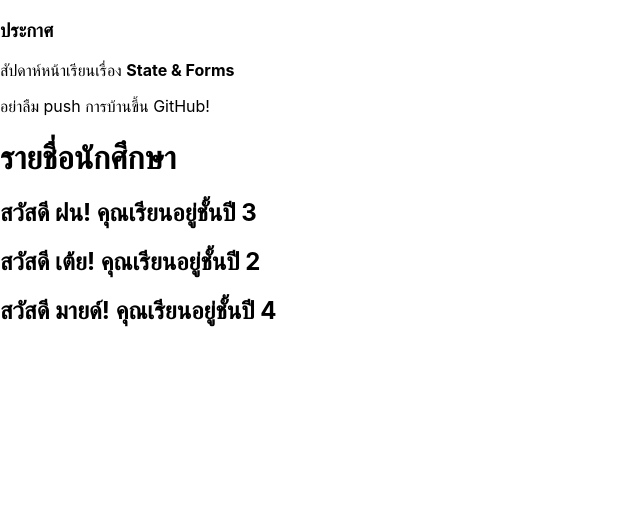
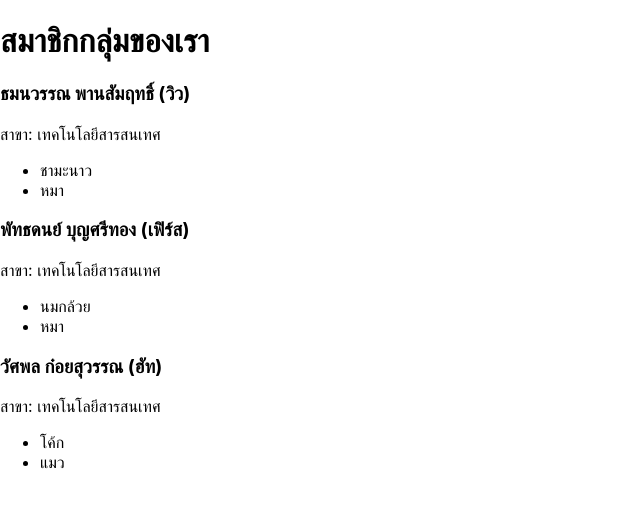
Before and after one commit to 670710721/feapp-670710721, a React (Create React App) app in the folder view-app/: page / in a window 1280 px wide. Shown: the top 508 px of the page, without its empty margins (0-640 px from the left). Built offline with nearby package versions, Linux system fonts and the light colour scheme.

Commit message:
labweek04

```diff
--- a/view-app/src/App.js
+++ b/view-app/src/App.js
@@ -5,7 +5,7 @@ import Footer from './components/Footer';
 import Greeting from './components/Greeting';
 import Card from './components/Card';
 
-const students = [
+/* const students = [
   { id: 1, name: 'ฝน',   year: 3 },
   { id: 2, name: 'เต้ย', year: 2 },
   { id: 3, name: 'มายด์', year: 4 },
@@ -28,4 +28,38 @@ function App() {
 }
 
 
+export default App; */
+
+import ProfileCard from './components/ProfileCard';
+import './App.css';
+
+const members = [
+  { id: 1, name: 'ธมนวรรณ พานสัมฤทธิ์', nickname: 'วิว',
+    major: 'เทคโนโลยีสารสนเทศ', favorites: ['ชามะนาว', 'หมา'] },
+  { id: 2, name: 'พัทธดนย์ บุญศรีทอง', nickname: 'เฟิร์ส',
+    major: 'เทคโนโลยีสารสนเทศ', favorites: ['นมกล้วย', 'หมา'] },
+  { id: 3, name: 'วัศพล ก๋อยสุวรรณ', nickname: 'ฮัท',
+    major: 'เทคโนโลยีสารสนเทศ', favorites: ['โค้ก', 'แมว'] },
+    // 👉 เพิ่มสมาชิกคนอื่น ๆ ของกลุ่มที่นี่
+];
+
+function App() {
+  return (
+    <div className="container">
+      <h1>สมาชิกกลุ่มของเรา</h1>
+      <div className="card-row">
+        {members.map((m) => (
+          <ProfileCard
+            key={m.id}
+            name={m.name}
+            nickname={m.nickname}
+            major={m.major}
+            favorites={m.favorites}
+          />
+        ))}
+      </div>
+    </div>
+  );
+}
+
 export default App;
--- /dev/null
+++ b/view-app/src/components/ProfileCard.jsx
@@ -0,0 +1,15 @@
+function ProfileCard({ name, nickname, major = 'ยังไม่ระบุสาขา', favorites }) {
+  return (
+    <div className="profile-card">
+      <h3>{name} ({nickname})</h3>
+      <p>สาขา: {major}</p>
+      <ul>
+        {favorites.map((item, index) => (
+          <li key={index}>{item}</li>
+        ))}
+      </ul>
+    </div>
+  );
+}
+
+export default ProfileCard;
```
